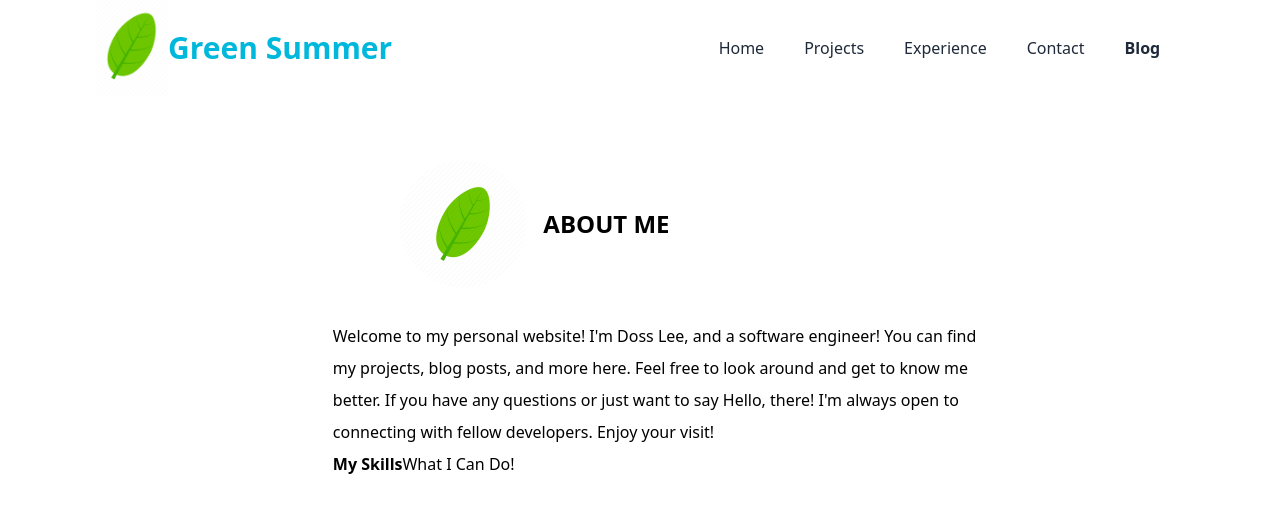
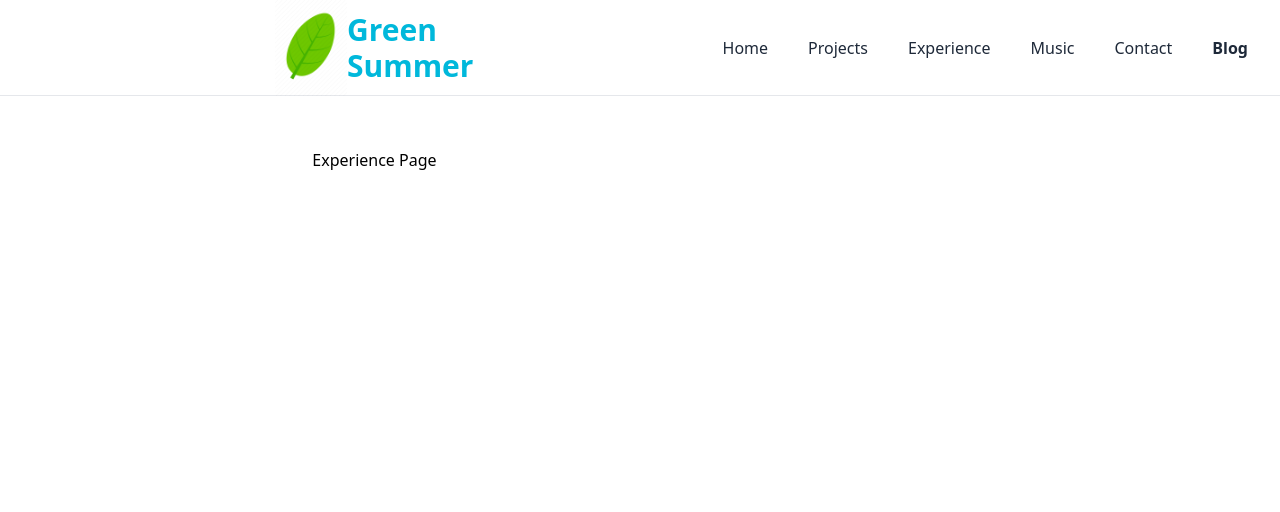
Before and after one commit to sivese/GreenSummer, a React (Vite) app: page /blog in a window 1280 px wide. Shown: the top 512 px of the page. Built offline with nearby package versions, Linux system fonts and the light colour scheme.

Commit message:
layout, router update

```diff
--- a/src/app.tsx
+++ b/src/app.tsx
@@ -1,9 +1,6 @@
 import Header from "./components/header";
 import Home from "./pages/home";
 
-/*
-  reference: https://cassidoo.co/
-*/
 function App() {
   return (
     <div>
--- a/src/components/body-layout.tsx
+++ /dev/null
@@ -1,16 +0,0 @@
-import type { ReactNode } from 'react';
-
-function BodyLayout({ children }: { children: ReactNode }) {
-    return (
-        <div className="flex justify-center w-full">
-            <div className="relative w-full max-w-5xl pt-8 mx-auto">
-                {/* Main Content starts at 15% left */}
-                <main className="relative ml-[20%] mr-[15%] mt-4 leading-loose">
-                    {children}
-                </main>
-            </div>
-        </div>
-    )
-}
-
-export default BodyLayout;
--- a/src/components/header.tsx
+++ b/src/components/header.tsx
@@ -7,10 +7,10 @@ function Header() {
   const currentPath = location.pathname;
 
   return (
-    <header className="max-w-6xl mx-auto px-8 h-24 flex items-center">
-      <img src="./favicon1.png" alt="Logo" className="w-18 h-24" />
+    <header className="stiky border-b-1 border-gray-200 mx-auto px-8 h-24 flex items-center">
+      <img src="./favicon1.png" alt="Logo" className="ml-[20%] w-18 h-24" />
       <h1 className="text-3xl font-bold text-cyan-500">{siteInfo.siteTitle}</h1>
-      <ul className="flex ml-[30%] gap-10">
+      <ul className="flex ml-[15%] gap-10">
         {menuConfig.map((item, idx) => (
           <li key={idx}>
             <Link to={item.path} className={`text-gray-800 hover:text-blue-500 ${currentPath === item.path ? "font-bold" : ""}`}>
--- a/src/config/menu.ts
+++ b/src/config/menu.ts
@@ -4,9 +4,10 @@ export interface MenuItem {
 }
 
 export const menuConfig: MenuItem[] = [
-    { name: "Home", path: "/" },
+    { name: "Home", path: "/"},
     { name: "Projects", path: "/projects" },
     { name: "Experience", path: "/experience" },
+    { name: "Music", path: "/music" },
     { name: "Contact", path: "/contact" },
     { name: "Blog", path: "/blog" },
 ];
--- /dev/null
+++ b/src/layout/body-layout.tsx
@@ -0,0 +1,16 @@
+import type { ReactNode } from 'react';
+
+function BodyLayout({ children }: { children: ReactNode }) {
+    return (
+        <div className="flex justify-center w-full">
+            <div className="relative w-full max-w-5xl pt-8 mx-auto">
+                {/* Main Content starts at 15% left */}
+                <main className="relative ml-[18%] mr-[16%] mt-4 leading-loose">
+                    {children}
+                </main>
+            </div>
+        </div>
+    )
+}
+
+export default BodyLayout;
--- /dev/null
+++ b/src/layout/page-layout.tsx
@@ -0,0 +1,13 @@
+import type { ReactNode } from 'react';
+import Header from '../components/header';
+
+function BodyLayout({ children }: { children: ReactNode }) {
+    return (
+        <div>
+            <Header/>
+            {children}
+        </div>
+    )
+}
+
+export default BodyLayout;
--- a/src/main.tsx
+++ b/src/main.tsx
@@ -1,17 +1,30 @@
 import React from "react";
 import ReactDOM from "react-dom/client";
-import { BrowserRouter } from "react-router-dom";
-import App from "./app";
+import { createBrowserRouter, RouterProvider } from "react-router-dom";
 import "./index.css";
+import Projects from "./pages/projects";
+import Home from "./pages/home";
+import Experience from "./pages/experience";
+
 /*
     https://react.dev/learn/writing-markup-with-jsx
+    https://cassidoo.co/
+    https://yuichinabeshima.github.io/udayakumar-portfolio/
 */
+
 const root = ReactDOM.createRoot(document.getElementById("root") as HTMLElement);
+
+const router = createBrowserRouter([
+    { path: "/",            element: <Home /> },
+    { path: "/projects",    element: <Projects /> },
+    { path: "/experience",  element: <Experience /> },
+    { path: "/music",       element: <Experience /> },
+    { path: "/contact",     element: <Experience /> },
+    { path: "/blog",        element: <Experience /> },
+]);
 
 root.render(
     <React.StrictMode>
-        <BrowserRouter>
-            <App />
-        </BrowserRouter>
+        <RouterProvider router={router} />
     </React.StrictMode>
 )
--- /dev/null
+++ b/src/pages/experience.tsx
@@ -0,0 +1,20 @@
+import BodyLayout from "../layout/body-layout";
+import PageLayout from "../layout/page-layout";
+import { useEffect } from "react";
+import { siteInfo } from "../config/site-info";
+
+function Experience() {
+  useEffect(() => {
+    document.title = `${siteInfo.siteTitle} -  Projects`;
+  }, []);
+
+  return (
+    <PageLayout>
+        <BodyLayout>
+            <h1 className="font-medium">Experience Page</h1>
+        </BodyLayout>
+    </PageLayout>
+  );
+}
+
+export default Experience;
--- a/src/pages/home.tsx
+++ b/src/pages/home.tsx
@@ -1,4 +1,5 @@
-import BodyLayout from "../components/body-layout";
+import BodyLayout from "../layout/body-layout";
+import PageLayout from "../layout/page-layout";
 import { useEffect } from "react";
 import { siteInfo } from "../config/site-info";
 import homeIntro from "../config/home-contents";
@@ -9,6 +10,7 @@ function Home() {
   }, []);
 
   return (
+    <PageLayout>
       <BodyLayout>
         <div className="flex pl-[10%] items-center gap-4 my-8">
           <img src="./favicon1.webp" alt="Logo" className="w-32 h-32 rounded-full" />
@@ -20,6 +22,7 @@ function Home() {
           <h2>What I Can Do!</h2>
         </div>
       </BodyLayout>
+    </PageLayout>
   );
 }
 
--- /dev/null
+++ b/src/pages/projects.tsx
@@ -0,0 +1,20 @@
+import BodyLayout from "../layout/body-layout";
+import PageLayout from "../layout/page-layout";
+import { useEffect } from "react";
+import { siteInfo } from "../config/site-info";
+
+function Projects() {
+  useEffect(() => {
+    document.title = `${siteInfo.siteTitle} -  Projects`;
+  }, []);
+
+  return (
+    <PageLayout>
+        <BodyLayout>
+            <h1 className="font-medium">Experience Page</h1>
+        </BodyLayout>
+    </PageLayout>
+  );
+}
+
+export default Projects;
```
Also changed, not shown: 1 other file (tests, documents, lock files or other folders). Lines whose indentation alone changed are shown as unchanged.
